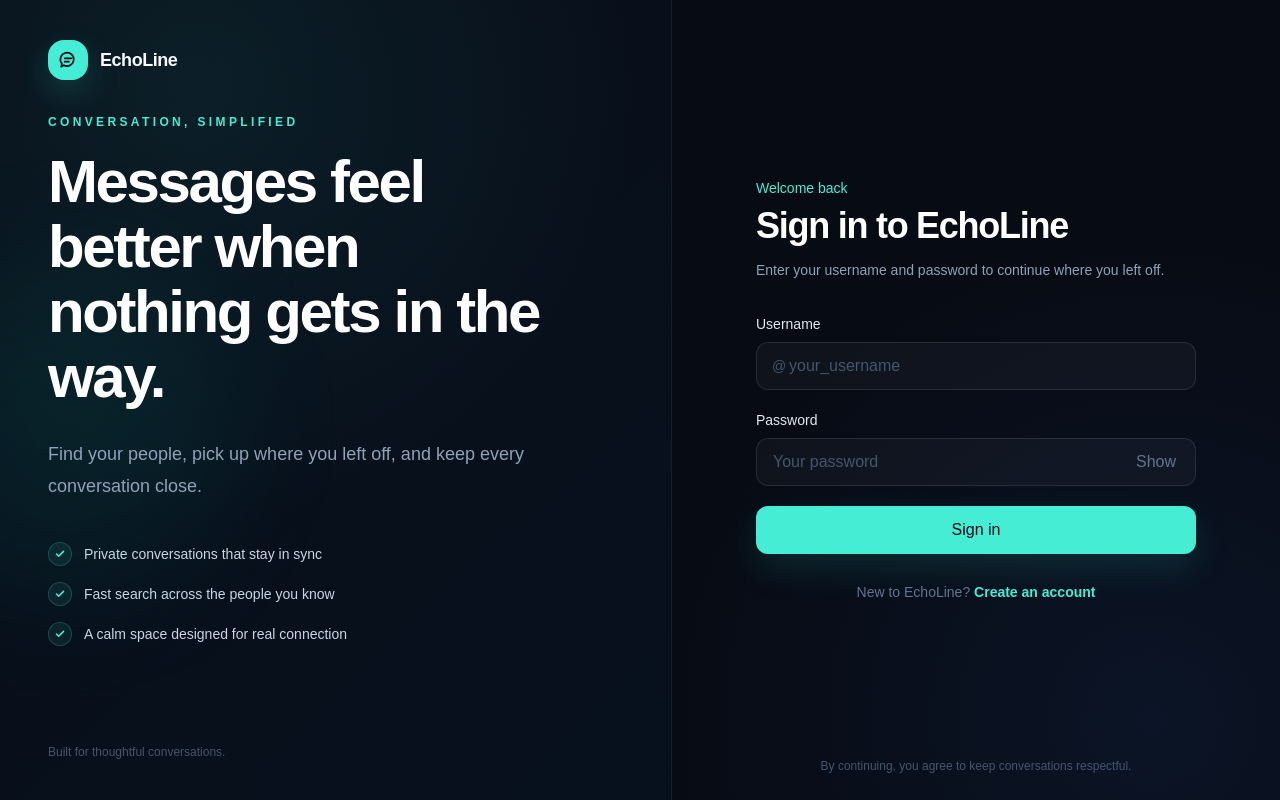
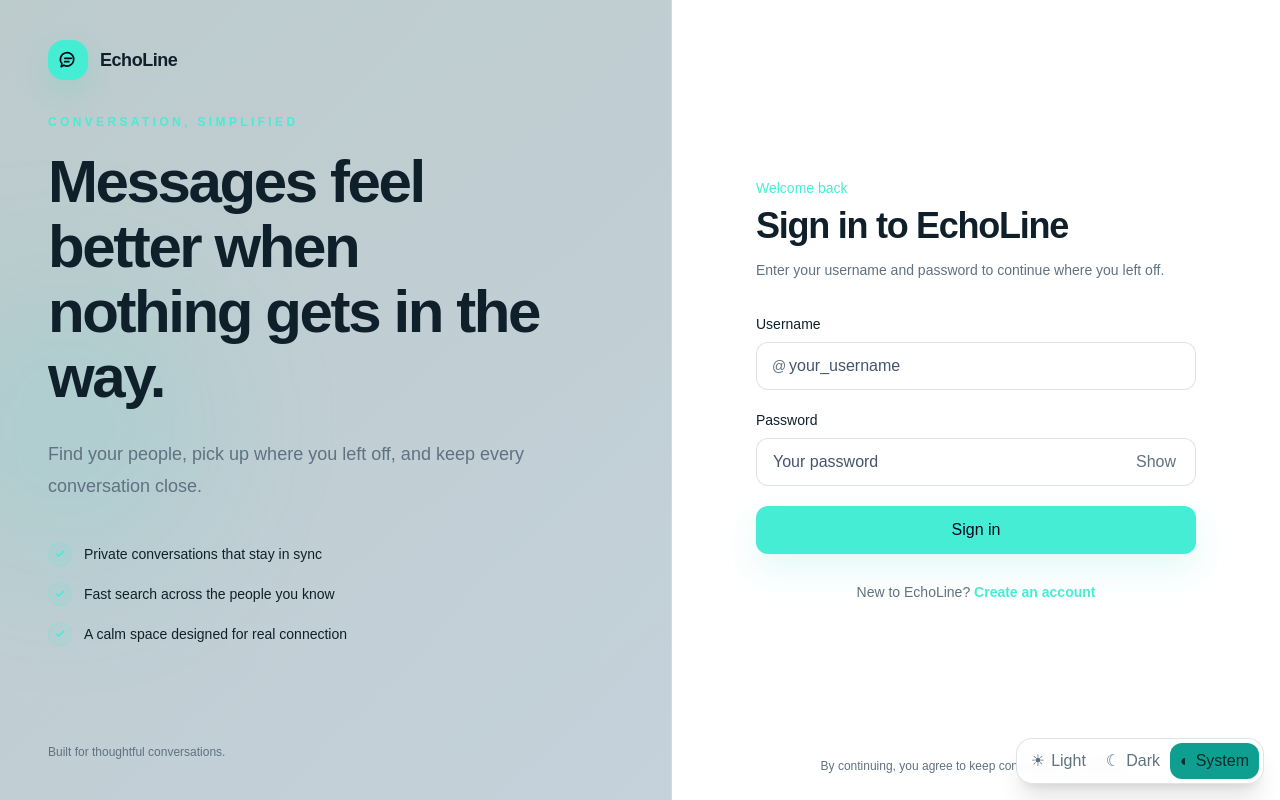
Before and after one commit to amirhoseinmahdion/realtime_chat, a Next.js app in the folder front/: page /login in a window 1280 px wide. Built offline with nearby package versions, Linux system fonts and the light colour scheme; no server answers.

Commit message:
feat(front): add theme selector

```diff
--- a/front/src/app/(auth)/layout.tsx
+++ b/front/src/app/(auth)/layout.tsx
@@ -10,8 +10,8 @@ const highlights = [
 
 export default function AuthLayout({ children }: Readonly<{ children: ReactNode }>) {
   return (
-    <main className="min-h-screen lg:grid lg:grid-cols-[minmax(0,1.05fr)_minmax(420px,0.95fr)]">
-      <section className="relative hidden min-h-screen overflow-hidden border-r border-white/8 px-12 py-10 lg:flex lg:flex-col">
+    <main className="auth-page min-h-screen lg:grid lg:grid-cols-[minmax(0,1.05fr)_minmax(420px,0.95fr)]">
+      <section className="auth-aside relative hidden min-h-screen overflow-hidden border-r border-white/8 px-12 py-10 lg:flex lg:flex-col">
         <div className="absolute inset-0 bg-[linear-gradient(135deg,rgba(15,23,42,.2),rgba(8,47,73,.18))]" />
         <div className="absolute -left-24 top-1/3 size-80 rounded-full bg-teal-400/8 blur-3xl" />
         <div className="relative flex items-center gap-3">
@@ -47,7 +47,7 @@ export default function AuthLayout({ children }: Readonly<{ children: ReactNode
         <p className="relative text-xs text-slate-600">Built for thoughtful conversations.</p>
       </section>
 
-      <section className="flex min-h-screen flex-col px-5 py-6 sm:px-10 lg:px-14 xl:px-20">
+      <section className="auth-main flex min-h-screen flex-col px-5 py-6 sm:px-10 lg:px-14 xl:px-20">
         <div className="flex items-center gap-3 lg:hidden">
           <BrandMark />
           <span className="text-lg font-semibold tracking-tight">EchoLine</span>
--- a/front/src/app/globals.css
+++ b/front/src/app/globals.css
@@ -11,6 +11,18 @@
   --primary: #5eead4;
   --primary-strong: #2dd4bf;
   --danger: #fb7185;
+}
+
+:root[data-theme="light"] {
+  color-scheme: light;
+  --background: #f3f7fa;
+  --surface: #ffffff;
+  --surface-raised: #edf3f6;
+  --border: rgba(15, 23, 42, 0.12);
+  --text: #10202b;
+  --muted: #607180;
+  --primary: #0f9f91;
+  --primary-strong: #0d8076;
 }
 
 * {
@@ -57,3 +69,67 @@ a {
 .animate-fade-up {
   animation: fade-up 500ms ease-out both;
 }
+
+.theme-switcher {
+  border-color: var(--border);
+  background: color-mix(in srgb, var(--surface) 88%, transparent);
+  color: var(--muted);
+}
+
+.theme-switcher button[aria-pressed="true"] {
+  background: var(--primary);
+  color: #062d29;
+}
+
+[data-theme="light"] body {
+  background:
+    radial-gradient(circle at 15% 10%, rgba(15, 159, 145, 0.09), transparent 28rem),
+    radial-gradient(circle at 90% 90%, rgba(14, 116, 144, 0.06), transparent 30rem),
+    var(--background);
+}
+
+[data-theme="light"] .chat-page,
+[data-theme="light"] .auth-page {
+  background: var(--background) !important;
+}
+
+[data-theme="light"] .chat-frame,
+[data-theme="light"] .chat-sidebar,
+[data-theme="light"] .chat-panel,
+[data-theme="light"] .auth-main {
+  background: var(--surface) !important;
+  border-color: var(--border) !important;
+}
+
+[data-theme="light"] .auth-aside {
+  background: linear-gradient(145deg, #e8f8f5, #eef5fb);
+  border-color: var(--border) !important;
+}
+
+[data-theme="light"] .text-white,
+[data-theme="light"] .text-slate-100,
+[data-theme="light"] .text-slate-200,
+[data-theme="light"] .text-slate-300 {
+  color: var(--text) !important;
+}
+
+[data-theme="light"] .text-slate-400,
+[data-theme="light"] .text-slate-500,
+[data-theme="light"] .text-slate-600 {
+  color: var(--muted) !important;
+}
+
+[data-theme="light"] input:not([type="submit"]) {
+  border-color: var(--border) !important;
+  background-color: rgba(255, 255, 255, 0.8) !important;
+  color: var(--text) !important;
+}
+
+[data-theme="light"] .chat-frame [class*="border-white"],
+[data-theme="light"] .auth-page [class*="border-white"] {
+  border-color: var(--border) !important;
+}
+
+[data-theme="light"] .chat-frame [class*="bg-white/"] {
+  background-color: var(--surface-raised) !important;
+}
--- a/front/src/app/layout.tsx
+++ b/front/src/app/layout.tsx
@@ -2,7 +2,9 @@ import type { Metadata } from "next";
 import type { ReactNode } from "react";
 
 import "./globals.css";
+import { ThemeSwitcher } from "@/components/theme-switcher";
 import { AuthProvider } from "@/providers/auth-provider";
+import { ThemeProvider } from "@/providers/theme-provider";
 
 export const metadata: Metadata = {
   title: "EchoLine",
@@ -11,9 +13,19 @@ export const metadata: Metadata = {
 
 export default function RootLayout({ children }: Readonly<{ children: ReactNode }>) {
   return (
-    <html lang="en">
+    <html lang="en" suppressHydrationWarning>
+      <head>
+        <script
+          dangerouslySetInnerHTML={{
+            __html: `(function(){try{var p=localStorage.getItem("echoline:theme:v1")||"system";var d=p==="dark"||(p==="system"&&matchMedia("(prefers-color-scheme: dark)").matches);document.documentElement.dataset.theme=d?"dark":"light"}catch(e){document.documentElement.dataset.theme="dark"}})();`,
+          }}
+        />
+      </head>
       <body>
-        <AuthProvider>{children}</AuthProvider>
+        <ThemeProvider>
+          <AuthProvider>{children}</AuthProvider>
+          <ThemeSwitcher />
+        </ThemeProvider>
       </body>
     </html>
   );
--- a/front/src/components/chat/chat-shell.tsx
+++ b/front/src/components/chat/chat-shell.tsx
@@ -269,9 +269,9 @@ export function ChatShell({ currentUser }: Readonly<{ currentUser: User }>) {
   }
 
   return (
-    <main className="h-dvh overflow-hidden bg-[#070b14] p-0 sm:p-3 lg:p-5">
-      <div className="mx-auto flex h-full max-w-[1500px] overflow-hidden border-white/10 bg-[#0a101c] shadow-2xl shadow-black/30 sm:rounded-3xl sm:border">
-        <aside className={`${selectedId ? "hidden lg:flex" : "flex"} w-full shrink-0 flex-col border-r border-white/8 bg-[#0b1220] lg:w-[360px] xl:w-[400px]`}>
+    <main className="chat-page h-dvh overflow-hidden bg-[#070b14] p-0 sm:p-3 lg:p-5">
+      <div className="chat-frame mx-auto flex h-full max-w-[1500px] overflow-hidden border-white/10 bg-[#0a101c] shadow-2xl shadow-black/30 sm:rounded-3xl sm:border">
+        <aside className={`chat-sidebar ${selectedId ? "hidden lg:flex" : "flex"} w-full shrink-0 flex-col border-r border-white/8 bg-[#0b1220] lg:w-[360px] xl:w-[400px]`}>
           <SidebarHeader currentUser={currentUser} onLogout={handleLogout} />
           <div className="border-b border-white/8 px-4 pb-4">
             <SearchBox isSearching={isSearching} onChange={updateQuery} query={query} />
@@ -285,7 +285,7 @@ export function ChatShell({ currentUser }: Readonly<{ currentUser: User }>) {
           </div>
         </aside>
 
-        <section className={`${selectedId ? "flex" : "hidden lg:flex"} min-w-0 flex-1 flex-col bg-[#080e19]`}>
+        <section className={`chat-panel ${selectedId ? "flex" : "hidden lg:flex"} min-w-0 flex-1 flex-col bg-[#080e19]`}>
           {selectedConversation ? (
             <>
               <ConversationHeader conversation={selectedConversation} isOnline={isParticipantOnline} isTyping={typingUserId === selectedConversation.participant?.id} onBack={() => setSelectedId(null)} />
--- /dev/null
+++ b/front/src/components/theme-switcher.tsx
@@ -0,0 +1,35 @@
+"use client";
+
+import { type ThemePreference, useTheme } from "@/providers/theme-provider";
+
+const themes: Array<{ value: ThemePreference; label: string; icon: string }> = [
+  { value: "light", label: "Light", icon: "☀" },
+  { value: "dark", label: "Dark", icon: "☾" },
+  { value: "system", label: "System", icon: "◐" },
+];
+
+export function ThemeSwitcher() {
+  const { preference, setPreference } = useTheme();
+
+  return (
+    <div
+      aria-label="Color theme"
+      className="theme-switcher fixed bottom-4 right-4 z-50 flex rounded-2xl border p-1 shadow-xl backdrop-blur"
+      role="group"
+    >
+      {themes.map((theme) => (
+        <button
+          aria-pressed={preference === theme.value}
+          className="flex h-9 items-center gap-1.5 rounded-xl px-2.5 text-xs font-semibold transition focus-visible:outline-none focus-visible:ring-2 focus-visible:ring-teal-400"
+          key={theme.value}
+          onClick={() => setPreference(theme.value)}
+          title={`${theme.label} theme`}
+          type="button"
+        >
+          <span aria-hidden="true">{theme.icon}</span>
+          <span className="hidden sm:inline">{theme.label}</span>
+        </button>
+      ))}
+    </div>
+  );
+}
--- /dev/null
+++ b/front/src/providers/theme-provider.tsx
@@ -0,0 +1,55 @@
+"use client";
+
+import { createContext, type ReactNode, useContext, useEffect, useMemo, useState } from "react";
+
+export type ThemePreference = "light" | "dark" | "system";
+
+interface ThemeContextValue {
+  preference: ThemePreference;
+  setPreference: (preference: ThemePreference) => void;
+}
+
+const storageKey = "echoline:theme:v1";
+const ThemeContext = createContext<ThemeContextValue | null>(null);
+
+function resolveTheme(preference: ThemePreference): "light" | "dark" {
+  if (preference !== "system") return preference;
+  return window.matchMedia("(prefers-color-scheme: dark)").matches ? "dark" : "light";
+}
+
+function applyTheme(preference: ThemePreference): void {
+  document.documentElement.dataset.theme = resolveTheme(preference);
+}
+
+export function ThemeProvider({ children }: Readonly<{ children: ReactNode }>) {
+  const [preference, setPreferenceState] = useState<ThemePreference>("system");
+
+  useEffect(() => {
+    const stored = localStorage.getItem(storageKey);
+    const initial = stored === "light" || stored === "dark" || stored === "system" ? stored : "system";
+    queueMicrotask(() => setPreferenceState(initial));
+    applyTheme(initial);
+
+    const media = window.matchMedia("(prefers-color-scheme: dark)");
+    const updateSystemTheme = () => {
+      if ((localStorage.getItem(storageKey) ?? "system") === "system") applyTheme("system");
+    };
+    media.addEventListener("change", updateSystemTheme);
+    return () => media.removeEventListener("change", updateSystemTheme);
+  }, []);
+
+  function setPreference(nextPreference: ThemePreference) {
+    localStorage.setItem(storageKey, nextPreference);
+    setPreferenceState(nextPreference);
+    applyTheme(nextPreference);
+  }
+
+  const value = useMemo(() => ({ preference, setPreference }), [preference]);
+  return <ThemeContext.Provider value={value}>{children}</ThemeContext.Provider>;
+}
+
+export function useTheme(): ThemeContextValue {
+  const context = useContext(ThemeContext);
+  if (!context) throw new Error("useTheme must be used inside ThemeProvider");
+  return context;
+}
```
